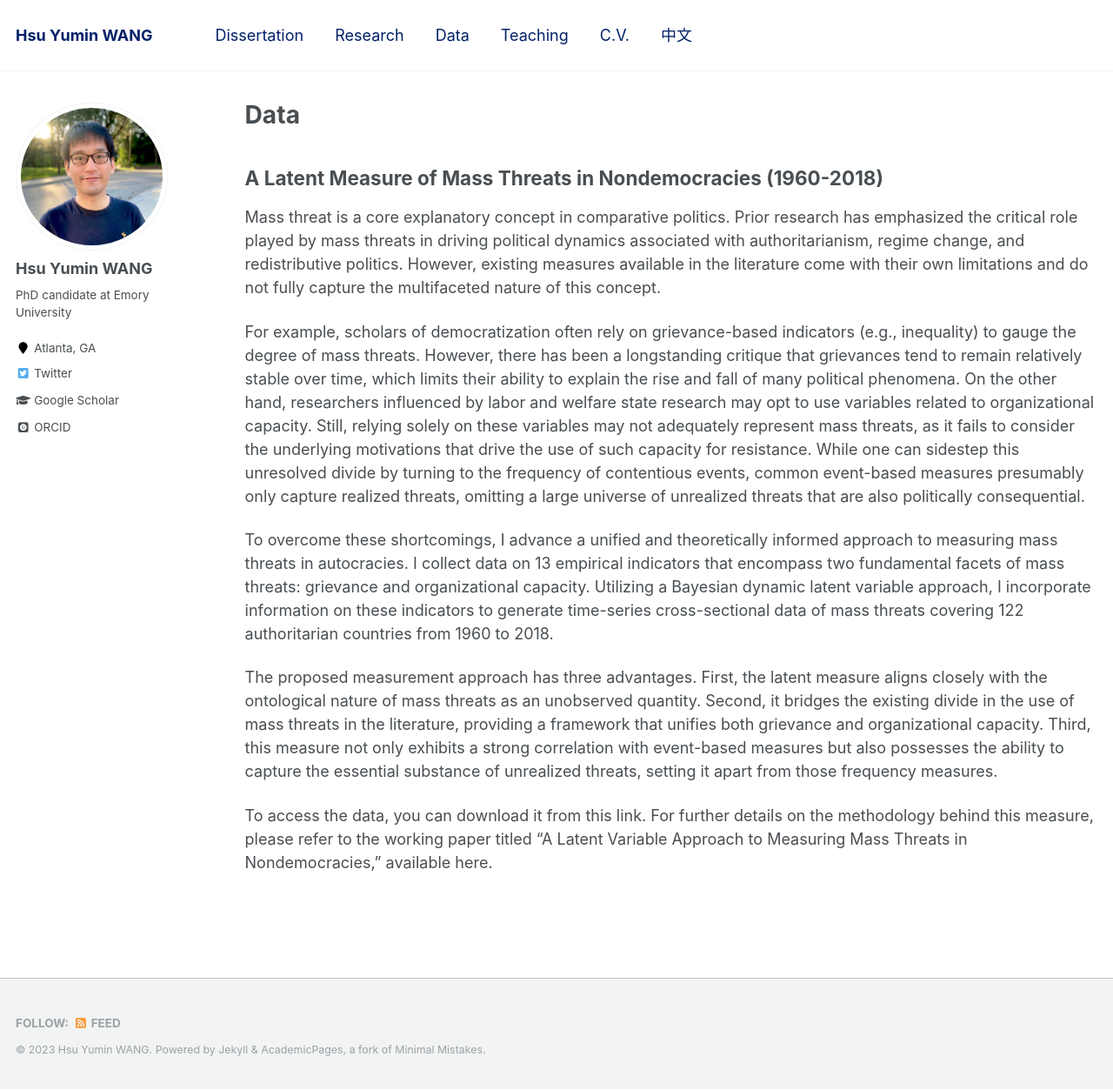
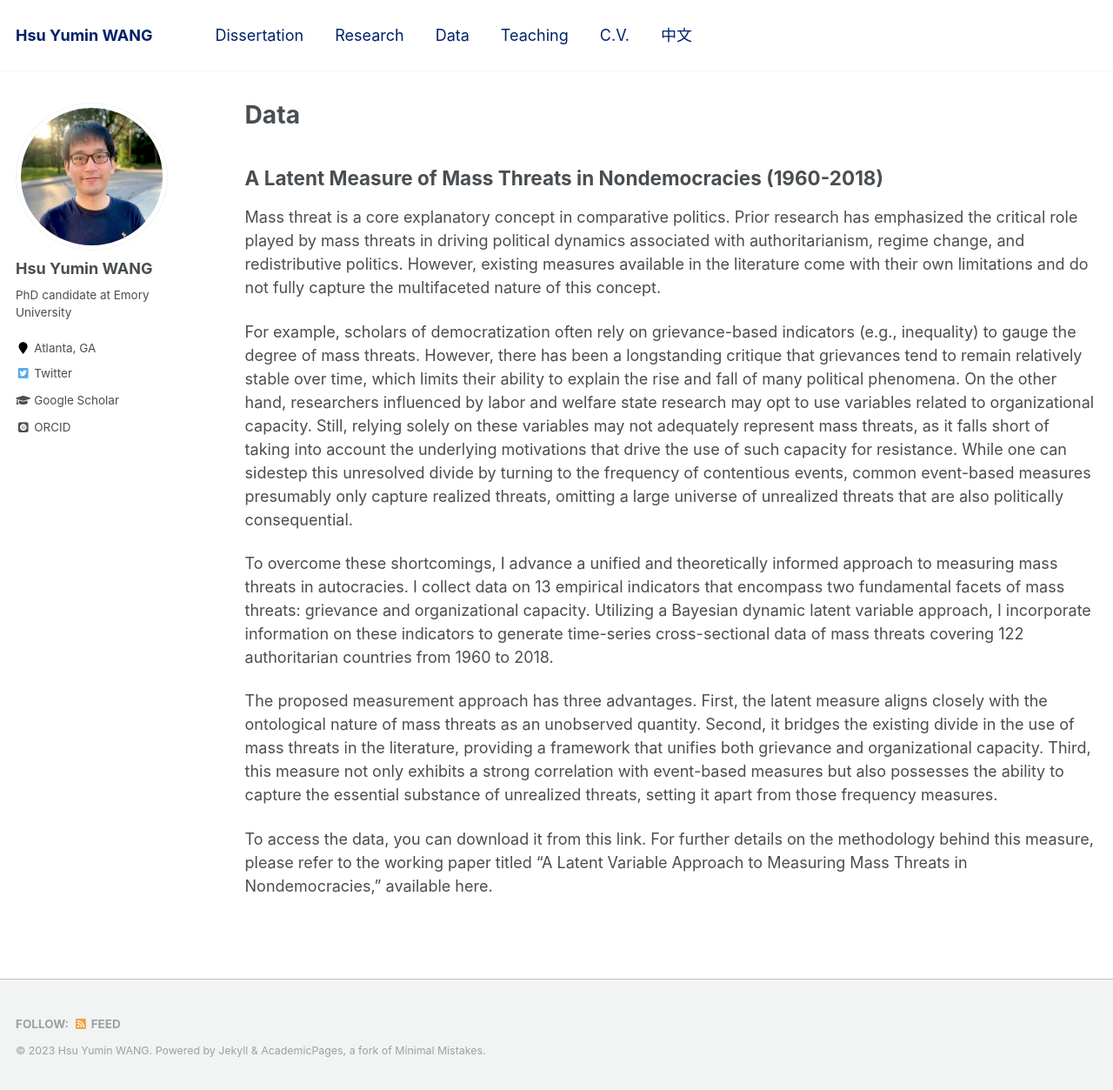
Before and after one commit to hsuyumin/hsuyumin.github.io, a Jekyll site: the page built from _pages/data.md, in a window 1280 px wide and 1253 px high. Shown: the whole window at 87% size. Built offline with Jekyll 4.4.1, drawn with Linux system fonts in a browser that asks for light colours; some web fonts are replaced.

Commit message:
Update data.md

```diff
--- a/_pages/data.md
+++ b/_pages/data.md
@@ -12,7 +12,7 @@ redirect_from:
 
   Mass threat is a core explanatory concept in comparative politics. Prior research has emphasized the critical role played by mass threats in driving political dynamics associated with authoritarianism, regime change, and redistributive politics. However, existing measures available in the literature come with their own limitations and do not fully capture the multifaceted nature of this concept.
 
-  For example, scholars of democratization often rely on grievance-based indicators (e.g., inequality) to gauge the degree of mass threats. However, there has been a longstanding critique that grievances tend to remain relatively stable over time, which limits their ability to explain the rise and fall of many political phenomena. On the other hand, researchers influenced by labor and welfare state research may opt to use variables related to organizational capacity. Still, relying solely on these variables may not adequately represent mass threats, as it fails to consider the underlying motivations that drive the use of such capacity for resistance. While one can sidestep this unresolved divide by turning to the frequency of contentious events, common event-based measures presumably only capture realized threats, omitting a large universe of unrealized threats that are also politically consequential.
+  For example, scholars of democratization often rely on grievance-based indicators (e.g., inequality) to gauge the degree of mass threats. However, there has been a longstanding critique that grievances tend to remain relatively stable over time, which limits their ability to explain the rise and fall of many political phenomena. On the other hand, researchers influenced by labor and welfare state research may opt to use variables related to organizational capacity. Still, relying solely on these variables may not adequately represent mass threats, as it falls short of taking into account the underlying motivations that drive the use of such capacity for resistance. While one can sidestep this unresolved divide by turning to the frequency of contentious events, common event-based measures presumably only capture realized threats, omitting a large universe of unrealized threats that are also politically consequential.
 
 
   To overcome these shortcomings, I advance a unified and theoretically informed approach to measuring mass threats in autocracies. I collect data on 13 empirical indicators that encompass two fundamental facets of mass threats: grievance and organizational capacity. Utilizing a Bayesian dynamic latent variable approach, I incorporate information on these indicators to generate time-series cross-sectional data of mass threats covering 122 authoritarian countries from 1960 to 2018.
```
